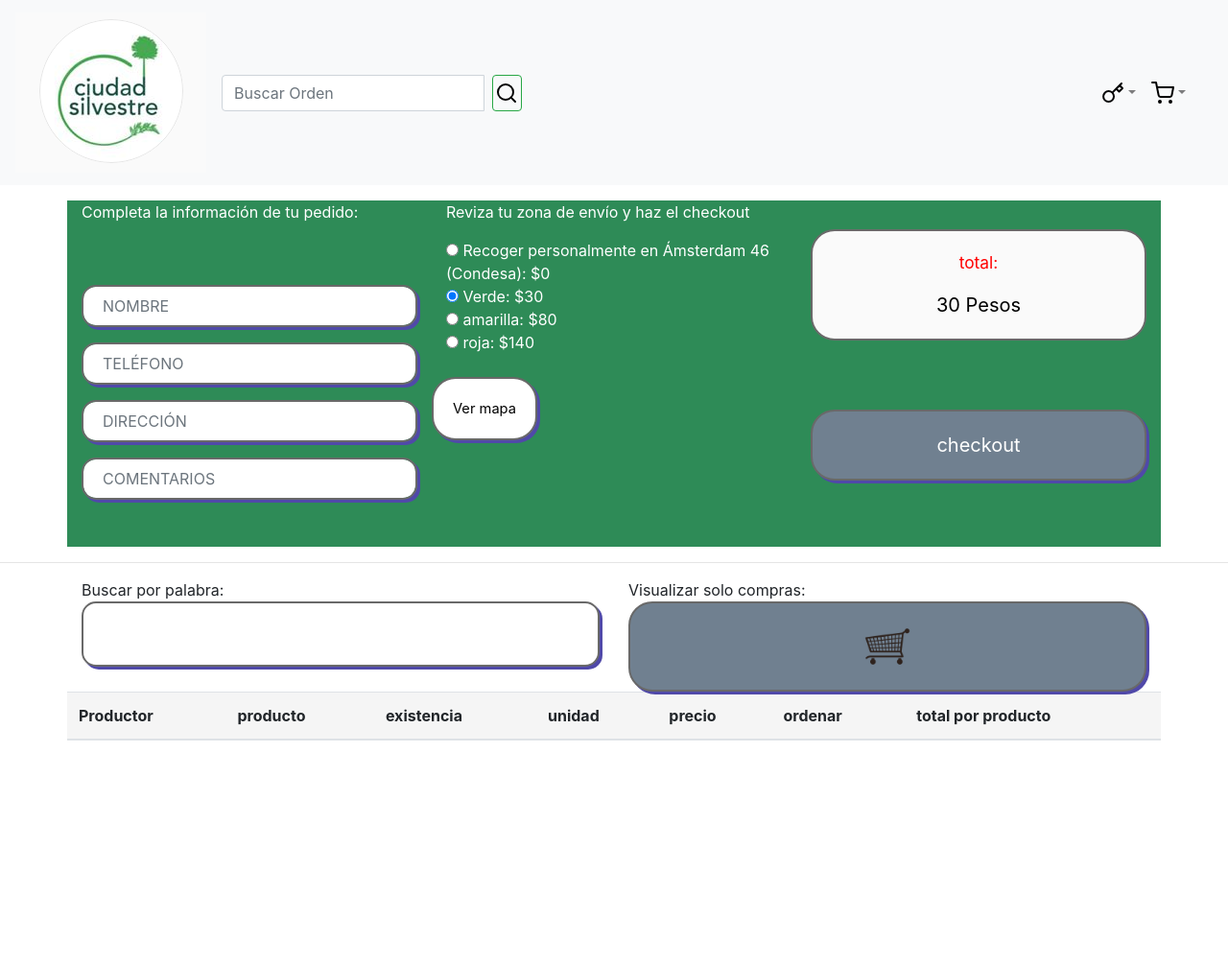
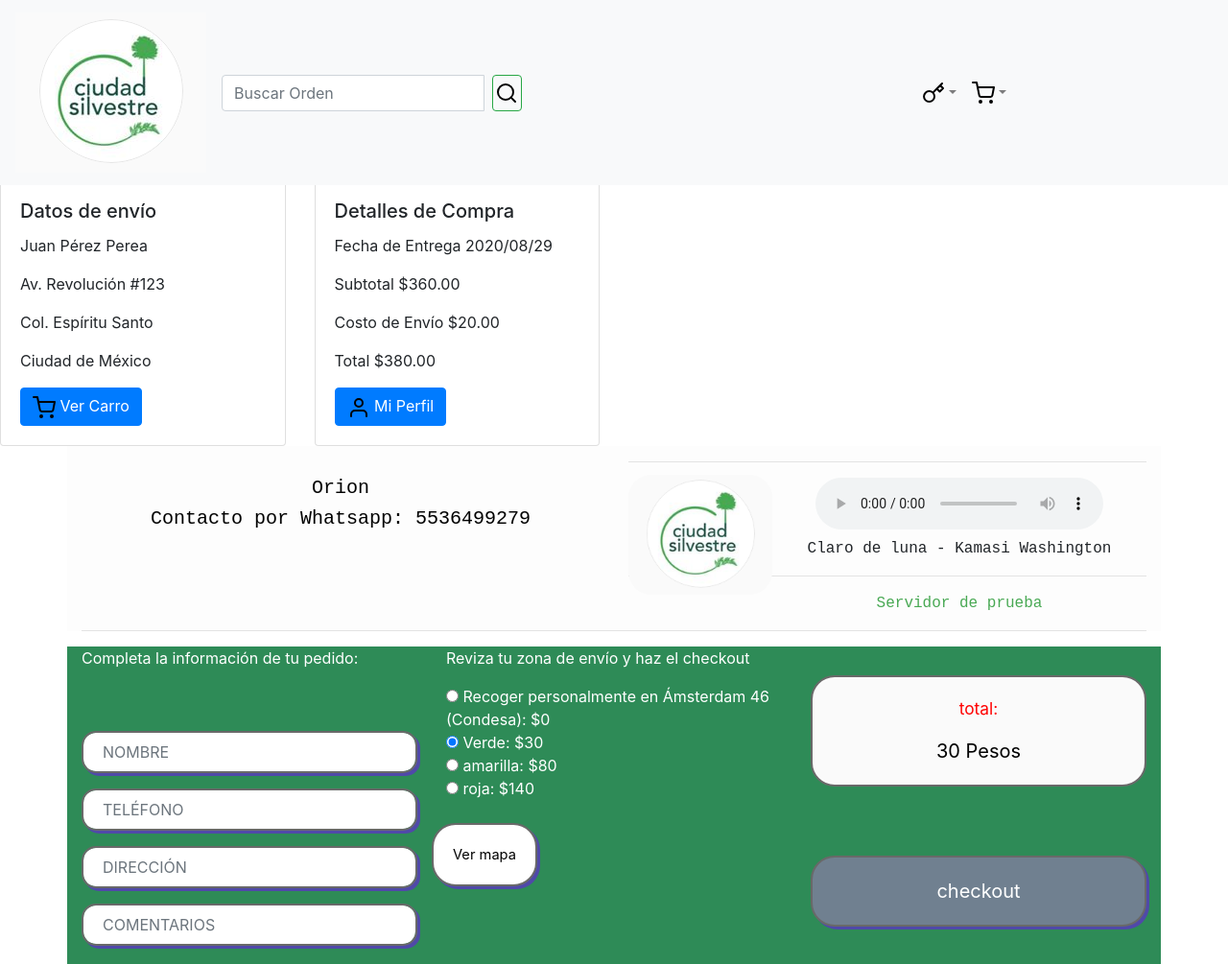
Before and after one commit to DRFresco/orion-v1, a website: page sitio/menu.html in a window 1280 px wide. Shown: the top 1005 px of the page at 96% size. Before the commit the page ends 800 px from the top, so only its background shows below. Drawn offline with nearby package versions, Linux system fonts and the light colour scheme; no server answers.

Commit message:
Cambios 2020-08-21

```diff
--- a/package.json
+++ b/package.json
@@ -14,17 +14,19 @@
   "dependencies": {
     "async": "^3.2.0",
     "body-parser": "^1.19.0",
-    "crawler": "^1.2.1",
+    "crawler": "^1.2.2",
     "crypto-js": "^4.0.0",
     "dotenv": "^8.2.0",
     "ejs": "^3.0.2",
     "express": "^4.17.1",
-    "fast-csv": "^4.1.3",
+    "fast-csv": "^4.3.1",
     "google-spreadsheet": "^3.0.11",
     "googleapis": "^39.2.0",
     "gs": "0.0.2",
+    "handlebars": "^4.7.6",
     "html-pdf": "^2.2.0",
     "multer": "^1.4.2",
+    "nodemailer": "^6.4.11",
     "readline": "^1.3.0",
     "request": "^2.88.2",
     "underscore": "^1.10.2"
--- a/sitio/css/cdsilvestre.css
+++ b/sitio/css/cdsilvestre.css
@@ -1,5 +1,6 @@
 body {
 	background: none;
+	padding-top: 120px;
 }
 .icon-search {
 	width: 20px;
@@ -12,5 +13,11 @@ body {
 	color: transparent;
 }
 #user-cart-panel {
-	margin-right: 20px;
+	margin-right: 20%;
 }
+
+@media (max-width: 979px) {
+  body {
+    padding-top: 0px;
+  }
+}
--- a/sitio/menu.html
+++ b/sitio/menu.html
@@ -218,27 +218,9 @@ body{
 <link rel="stylesheet" href="css/orion.css">
 <link rel="stylesheet" href="css/cdsilvestre.css?v=0.01">
 <body>
-<div class="container-fluid fixed-top bg-white border" style="display: none;">
-	<div class="row">
-		<div class="col-2"><img src="./img/logo.png" /></div>
-		<div class="col-4">
-			<form>
-				<div class="form-row align-items-center">
-					<div class="input-group">
-						<input type="text" name="myinput" placeholder="Buscar Orden" required />
-						<div class="input-group-append"><button type="button" class="btn btn-primary btn-sm btn-info"><img src="./img/search.svg" class="icon-search" /></button></div>
-				        <div class="invalid-feedback">
-				          Proporciona tu # de orden.
-				        </div>
-					</div>
-				</div>
-			</form>
-		</div>
-		<div class="col-6"></div>
-	</div>
-</div>
 
-<nav class="navbar navbar-expand-lg navbar-light bg-light fixed-top">
+
+<nav class="navbar navbar-expand-lg navbar-light bg-light fixed-top" id="main-navbar">
 	<a class="navbar-brand" href="/"><img src="./img/logo.png" /></a>
 	<button class="navbar-toggler" type="button" data-toggle="collapse" data-target="#navbarSupportedContent" aria-controls="navbarSupportedContent" aria-expanded="false" aria-label="Toggle navigation">
 		<span class="navbar-toggler-icon"></span>
@@ -286,6 +268,36 @@ body{
 
 	</div>
 </nav>
+
+<div class="content">
+	<div class="row">
+		<div class="col-3">
+			<div class="card">
+				<div class="card-body">
+					<h5 class="card-title">Datos de env&iacute;o</h5>
+					<p class="card-text">Juan P&eacute;rez Perea</p>
+					<p class="card-text">Av. Revoluci&oacute;n #123</p>
+					<p class="card-text">Col. Esp&iacute;ritu Santo</p>
+					<p class="card-text">Ciudad de M&eacute;xico</p>
+					<a href="#" class="btn btn-primary"><img src="./img/shopping-cart.svg" />&nbsp;Ver Carro</a>
+				</div>
+			</div>
+		</div>
+		<div class="col-3">
+			<div class="card">
+				<div class="card-body">
+					<h5 class="card-title">Detalles de Compra</h5>
+					<p class="card-text">Fecha de Entrega 2020/08/29</p>
+					<p class="card-text">Subtotal $360.00</p>
+					<p class="card-text">Costo de Env&iacute;o $20.00</p>
+					<p>Total $380.00</p>
+					<a href="#" class="btn btn-primary"><img src="./img/user.svg" />&nbsp;Mi Perfil</a>
+				</div>
+			</div>
+		</div>
+	</div>
+</div>
+
 
 
 
@@ -496,6 +508,14 @@ Claro de luna - Kamasi Washington
 </div> <!-- table_container -->
 </body>
 <script type="text/javascript">
+//LAYOUT
+$(window).resize(function () {
+   $('body').css('padding-top', $('#main-navbar').height()+10);
+});
+
+$(window).load(function () {
+   $('body').css('padding-top', $('#main-navbar').height()+10);
+});
 _MENU={};
 _productos={};
 carselected=false;
```
Also changed, not shown: sitio/img/user.svg (added), 2 other files.
